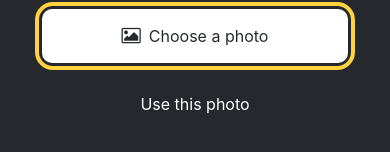
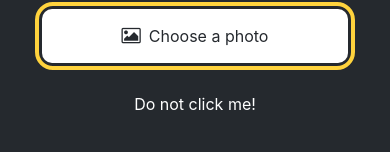
Before and after one commit to wangsamu/sticker-smash-app, a React Native app: screen / in a window 390 px wide. Shown: the part 646-798 px from the top of the page. Built offline with nearby package versions, Linux system fonts and the light colour scheme.

Commit message:
ShowOptions state added

```diff
--- a/App.js
+++ b/App.js
@@ -11,6 +11,8 @@ export default function App() {
   const [selectedImage, setSelectedImage] = useState(null);
 
   const pickImageAsync = async () => {
+    const [showOptions, setShowOptions] = useState(false);
+
     let result = await ImagePicker.launchImageLibraryAsync({
       allowsEditing: true,
       quality: 1,
@@ -37,7 +39,7 @@ export default function App() {
           theme='primary'
           onPress={pickImageAsync}
         />
-        <Button label={'Use this photo'} />
+        <Button label={'Do not click me!'} />
       </View>
       <StatusBar style='auto' />
     </View>
--- a/components/Button.js
+++ b/components/Button.js
@@ -33,7 +33,7 @@ const Button = ({ label, theme, onPress }) => {
     <View style={styles.buttonContainer}>
       <Pressable
         style={styles.button}
-        onPress={() => alert('You pressed a button!')}
+        onPress={() => alert('Ich liebe dich Foca❤!')}
       >
         <Text style={styles.buttonLabel}>{label}</Text>
       </Pressable>
```
